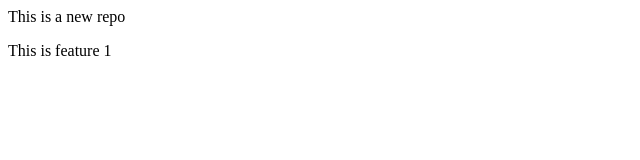
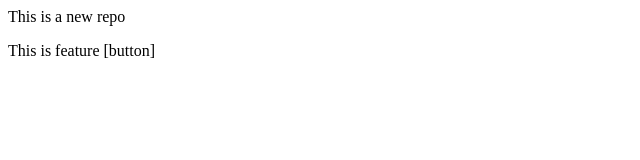
Before and after one commit to Chaudhary-2004/localrepo, a plain HTML site: page index.html in a window 1280 px wide. Shown: the full height of the page, 0-640 px from the left. Drawn offline with Linux system fonts and the light colour scheme.

```diff
--- a/index.html
+++ b/index.html
@@ -1,2 +1,2 @@
 <p>This is a new repo</p>
-<p>This is feature 1</p>
+<p>This is feature [button]</p>
```
